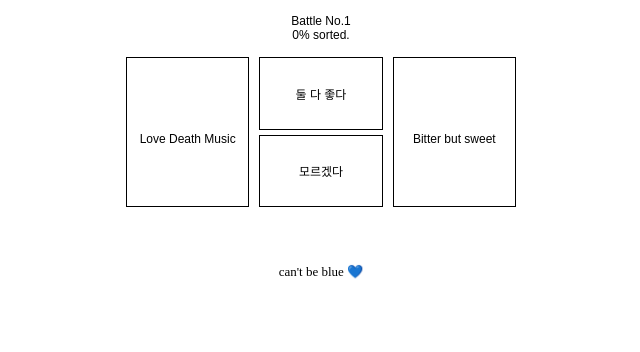
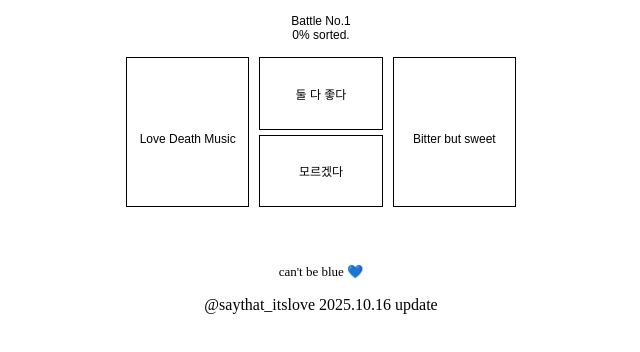
Before and after one commit to flfflflffl8-lab/saythat_itslove, a plain HTML site: page saythat_itslove.html in a window 1280 px wide. Shown: the whole page, without its empty margins (319-959 px from the left). Drawn offline with Linux system fonts and the light colour scheme.

Commit message:
Refactor HTML structure and update content
Updated the HTML document structure and content, including script and style sections. Added new elements and modified existing ones to enhance functionality and appearance.

```diff
--- a/saythat_itslove.html
+++ b/saythat_itslove.html
@@ -344,7 +344,7 @@ a:hover{color:#99ccff;}
 </table><br><br>
 <div id="resultField" style="text-align:center;">
     <p><font size="2" face="돋움"><span style="">can't be blue 💙</font></p>
-    <p><font size="2" face="돋움"></font></p>
+    <p><font size="2" face="돋움"></font>@saythat_itslove 2025.10.16 update</p>
 
 </div>
 <script type="text/javascript">
```
